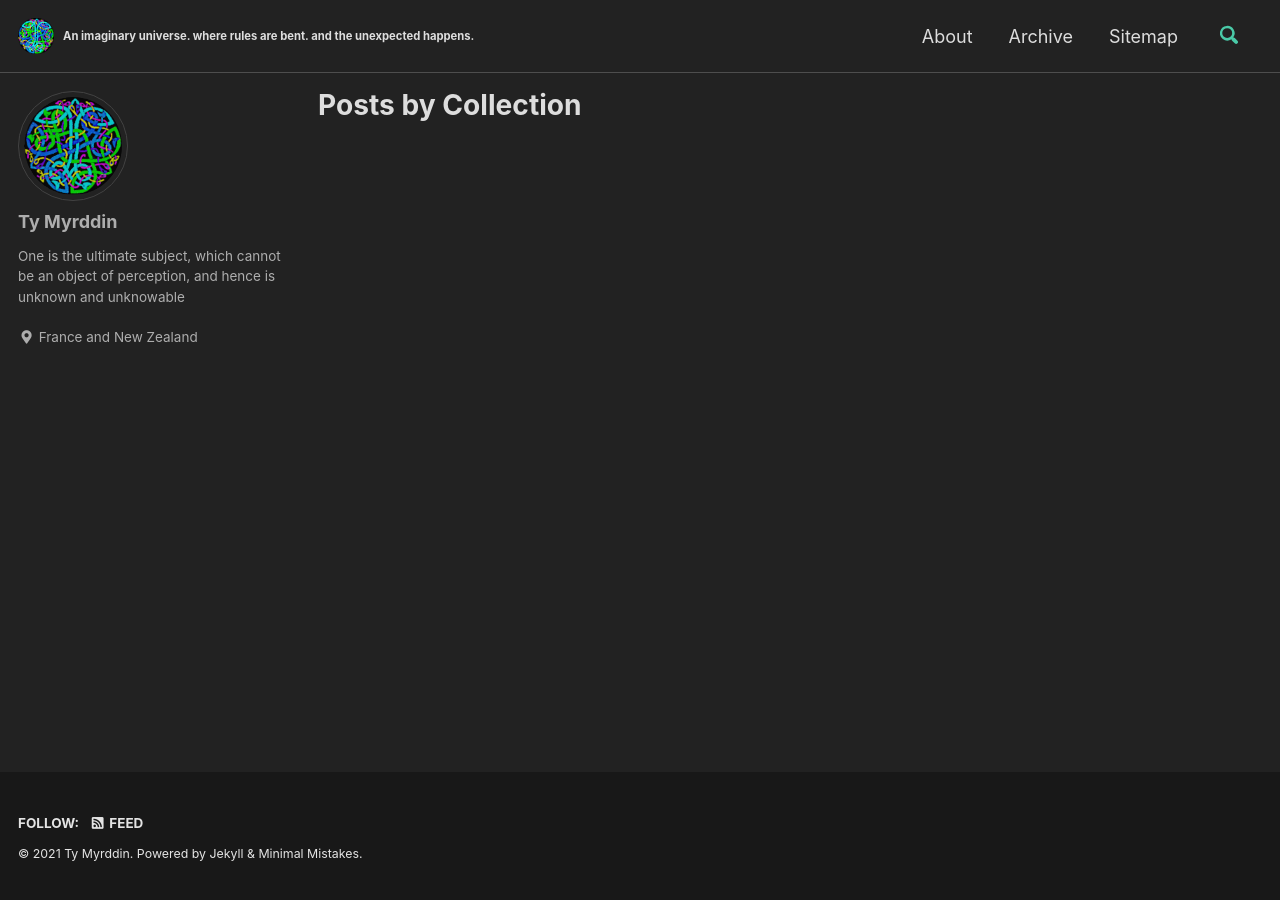
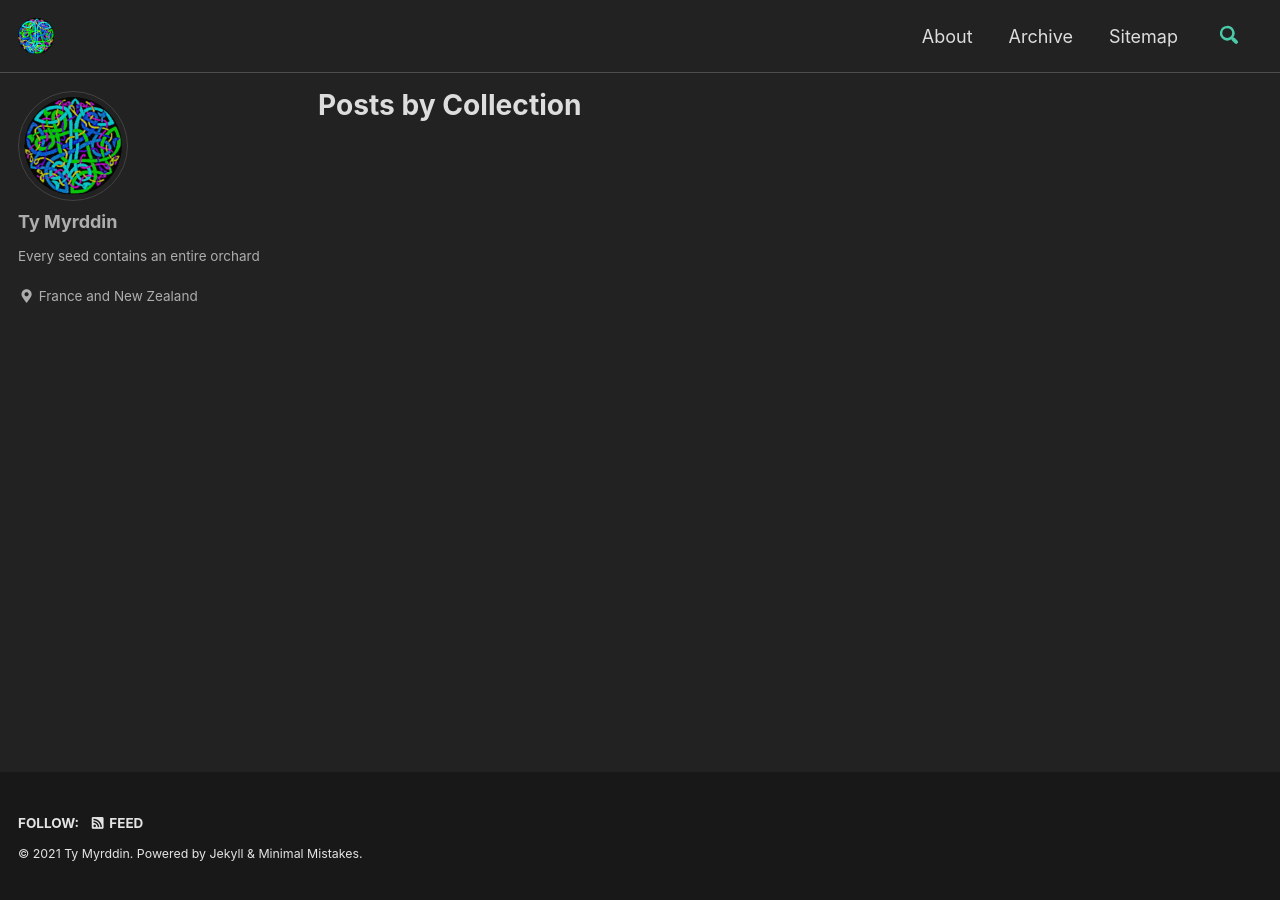
Before and after one commit to tymyrddin/tymyrddin.github.io, a Jekyll site: the page built from _pages/collection-archive.html, in a window 1280 px wide. Built offline with Jekyll 4.4.1, drawn with Linux system fonts in a browser that asks for light colours; cached includes are drawn as plain includes.

Commit message:
Added Ferdinand Schirach's proposals

```diff
--- a/_config.yml
+++ b/_config.yml
@@ -18,7 +18,7 @@ minimal_mistakes_skin    : "dark" # "air", "aqua", "contrast", "default", "dirt"
 locale                   : "en-GB"
 title                    : "Ty Myrddin"
 title_separator          : "-"
-subtitle                 : "An imaginary universe. where rules are bent. and the unexpected happens."# site tagline that appears below site title in masthead
+subtitle                 : " " # site tagline that appears below site title in masthead
 name                     : "Ty Myrddin"
 description              : "An imaginary universe. where rules are bent. and the unexpected happens."
 url                      : "https://tymyrddin.github.io" # the base hostname & protocol for your site e.g. "https://mmistakes.github.io"
@@ -96,7 +96,7 @@ analytics:
 author:
   name             : "Ty Myrddin"
   avatar           : "/assets/images/avatar.png" # path of avatar image, e.g. "/assets/images/bio-photo.jpg"
-  bio              : "One is the ultimate subject, which cannot be an object of perception, and hence is unknown and unknowable"
+  bio              : "Every seed contains an entire orchard"
   location         : "France and New Zealand"
   email            :
   links:
```
